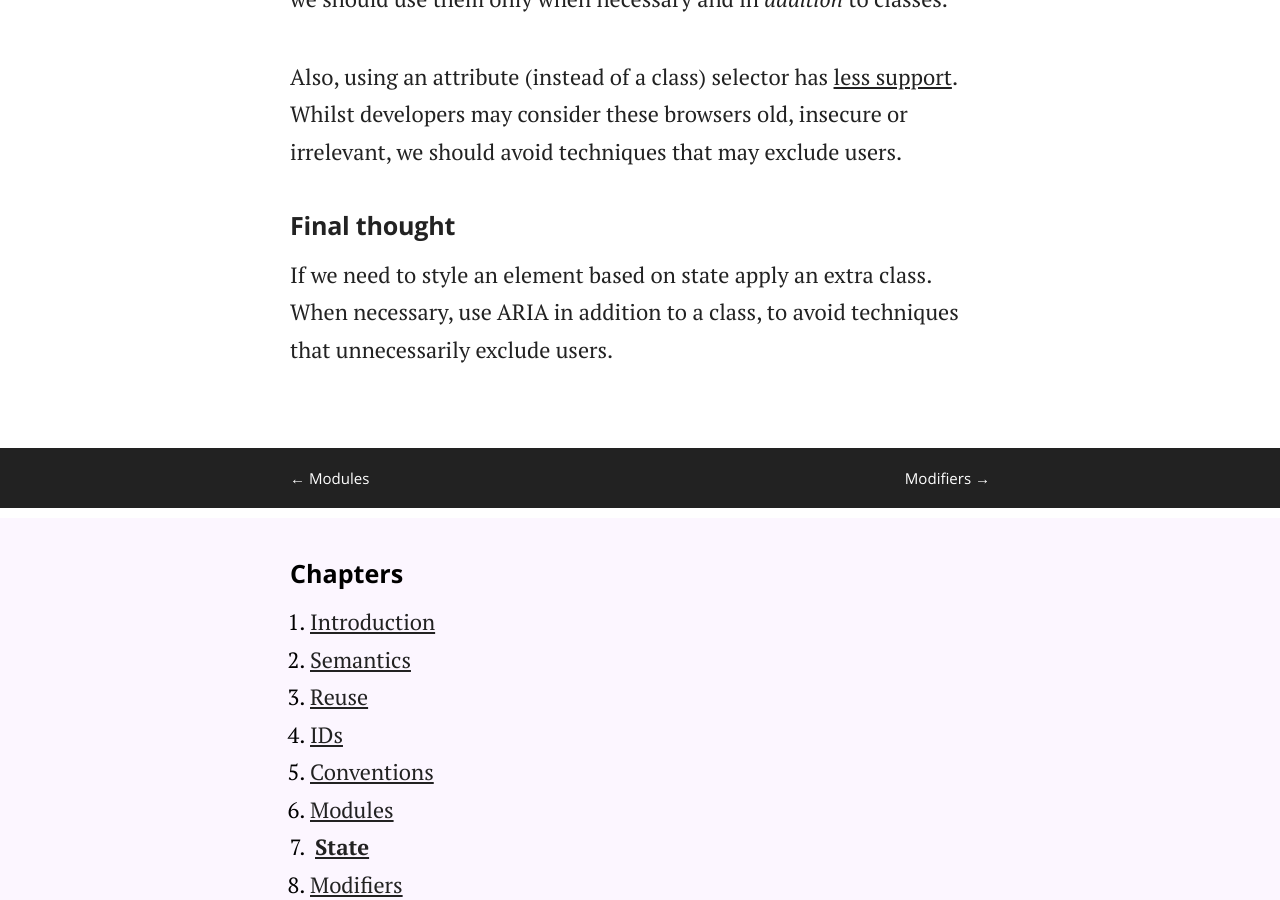
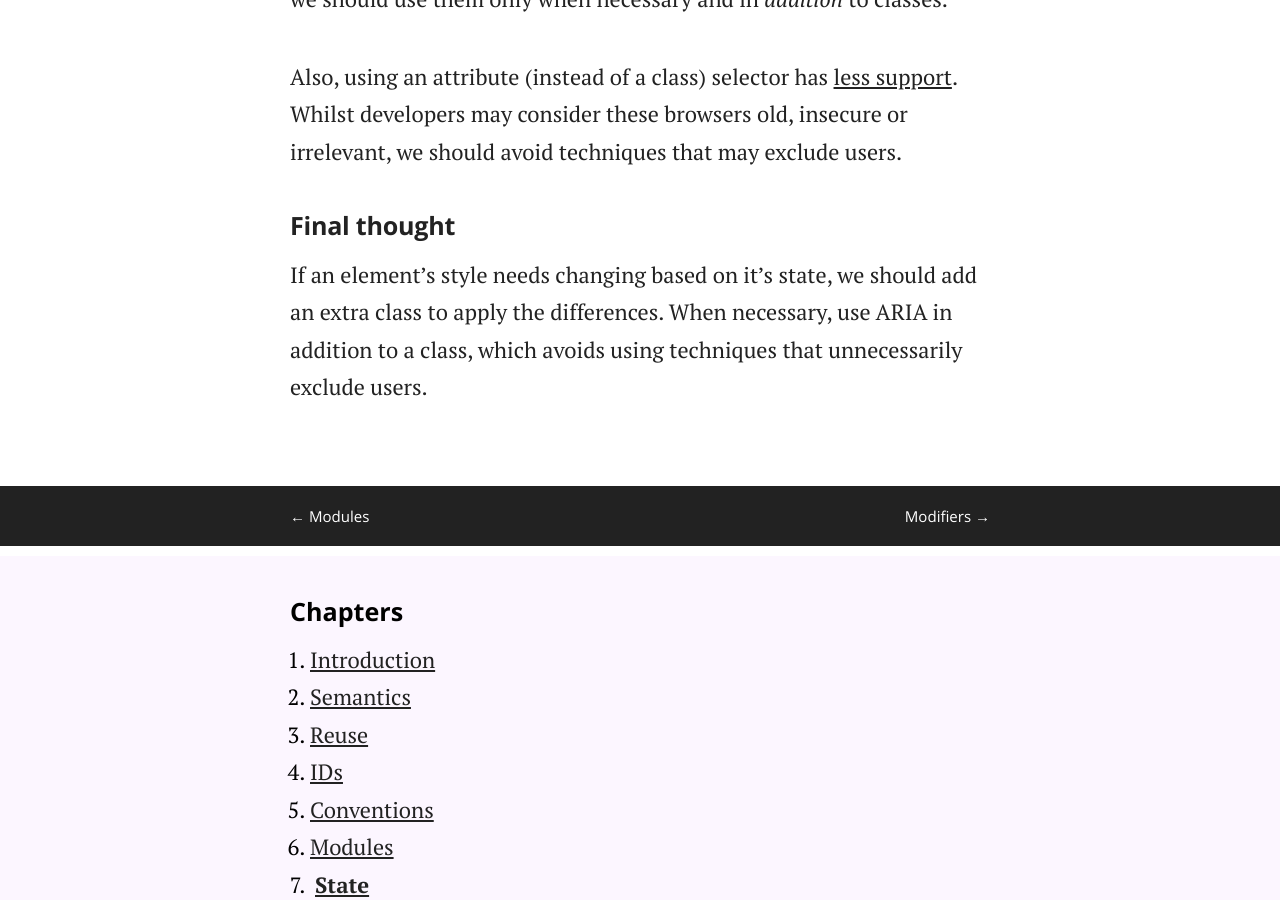
Before and after one commit to adamsilver/maintainablecss.com-jekyll, a Jekyll site: the page built from _chapters/07-state.md, in a window 1280 px wide and 900 px high, scrolled down 1738 px. Built offline with Jekyll 4.4.1, drawn with Linux system fonts in a browser that asks for light colours.

Commit message:
state final thought

```diff
--- a/_chapters/07-state.md
+++ b/_chapters/07-state.md
@@ -39,4 +39,4 @@ Also, using an attribute (instead of a class) selector has [less support](https:
 
 ## Final thought
 
-If we need to style an element based on state apply an extra class. When necessary, use ARIA in addition to a class, to avoid techniques that unnecessarily exclude users.
+If an element's style needs changing based on it's state, we should add an extra class to apply the differences. When necessary, use ARIA in addition to a class, which avoids using techniques that unnecessarily exclude users.
```
